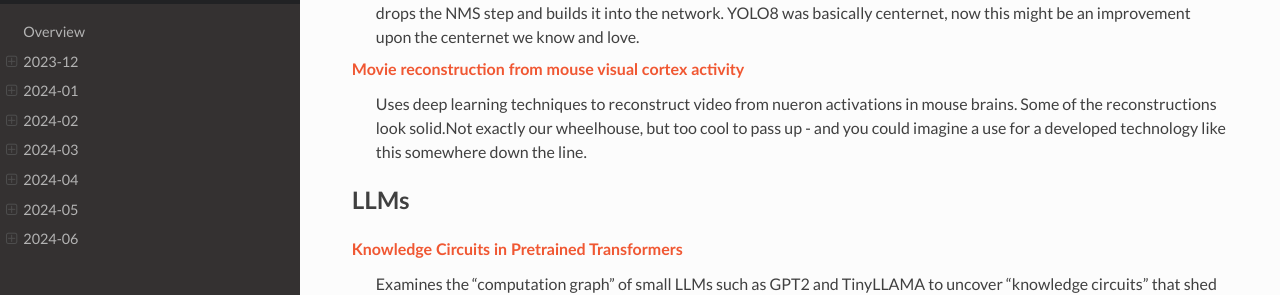
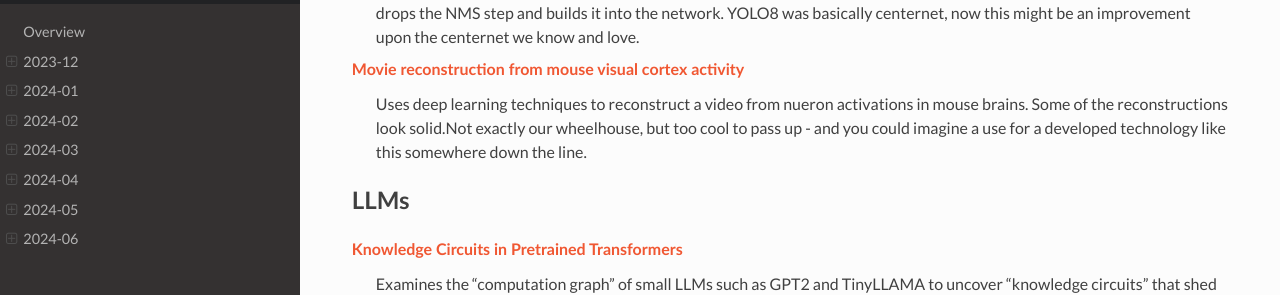
Before and after one commit to covartech/zeitgeist, a Sphinx documentation site: the page built from docs/issues/2024-07.rst, in a window 1280 px wide and 900 px high, scrolled down 510 px. Shown: the part 166-461 px from the top of the window. Built offline with Sphinx 7.4.7 and the Read the Docs theme 2.0.0, drawn with Linux system fonts in a browser that asks for light colours.

Commit message:
Changed a typo

```diff
--- a/docs/issues/2024-07.rst
+++ b/docs/issues/2024-07.rst
@@ -19,7 +19,7 @@ Featured
     Yet another YOLO on the pile. And get this, this one is better! Line go up! This one is a little more interesting because it drops the NMS step and builds it into the network. YOLO8 was basically centernet, now this might be an improvement upon the centernet we know and love.
 
 `Movie reconstruction from mouse visual cortex activity <https://www.biorxiv.org/content/10.1101/2024.06.19.599691v1.full.pdf>`_
-    Uses deep learning techniques to reconstruct video from nueron activations in mouse brains.  Some of the reconstructions look solid.Not exactly our wheelhouse, but too cool to pass up - and you could imagine a use for a developed technology like this somewhere down the line.
+    Uses deep learning techniques to reconstruct a video from nueron activations in mouse brains.  Some of the reconstructions look solid.Not exactly our wheelhouse, but too cool to pass up - and you could imagine a use for a developed technology like this somewhere down the line.
 
 LLMs
 ----------
```
